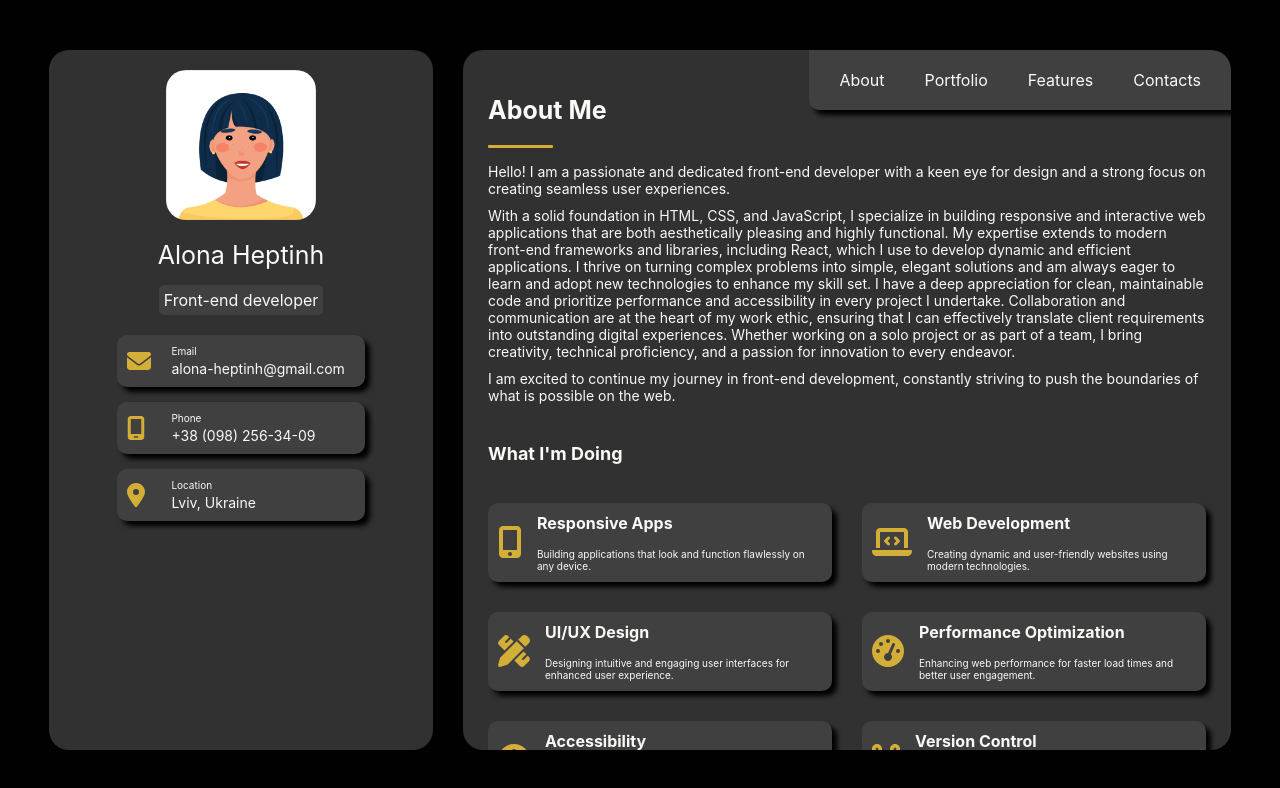
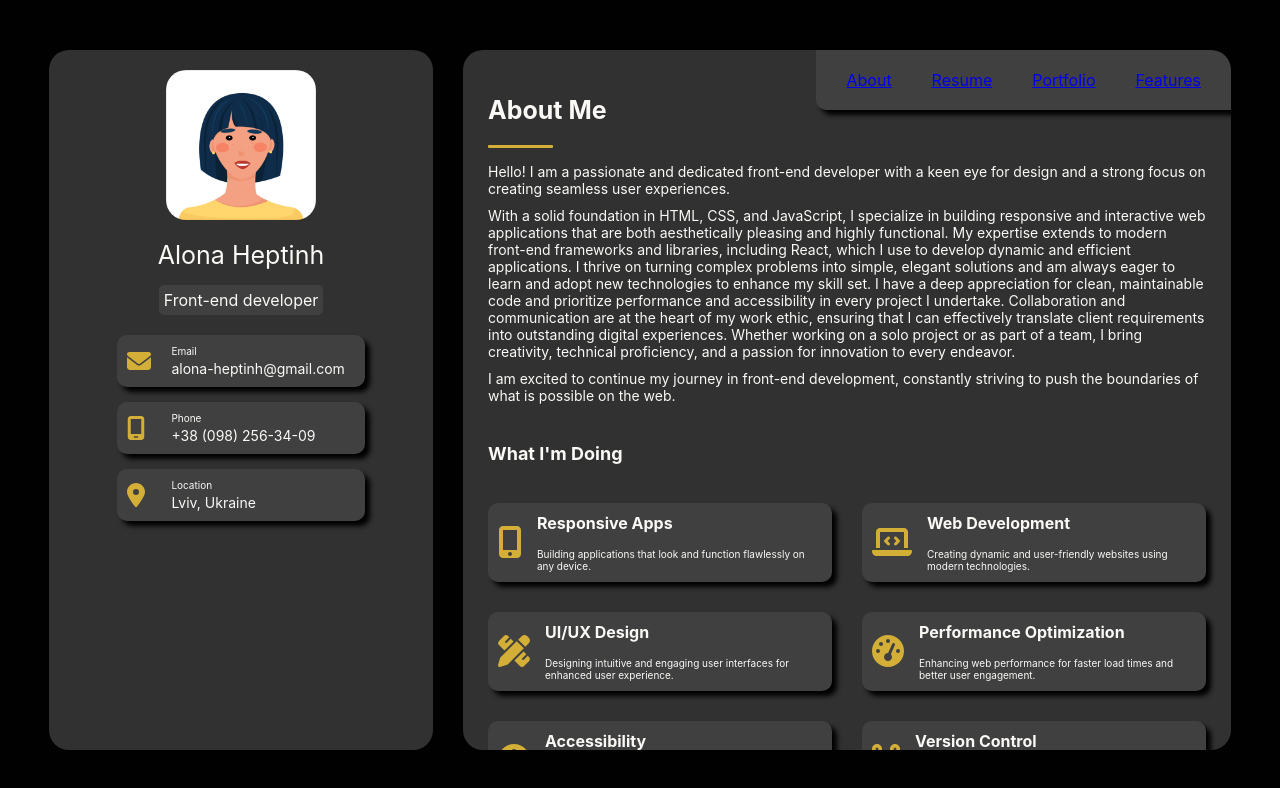
Before and after one commit to abriconi/portfolio, a React (Vite) app: page /about in a window 1280 px wide. Shown: the top 788 px of the page. Built offline with nearby package versions, Linux system fonts and the light colour scheme.

Commit message:
feat(navigation): created navigation pages

```diff
--- a/src/components/AboutMe/AboutMe.tsx
+++ b/src/components/AboutMe/AboutMe.tsx
@@ -5,8 +5,6 @@ import { Toolkit } from "./Toolkit";
 import { Activities } from "./Activities";
 
 export const AboutMe = () => {
-    console.log(1);
-
     return (
         <div className={styles.wrapper}>
             <HeadingDetailed text="About Me"/>
--- a/src/components/AboutMe/Activities.tsx
+++ b/src/components/AboutMe/Activities.tsx
@@ -10,8 +10,8 @@ export const Activities = () => {
         <div className={styles.activities}>
             <h4 className={styles.heading}>What I'm Doing </h4>
             <div className={styles.activitiesWrapper}>
-                {CV_DATA.activities.map((item) =>
-                    <div className={styles.activitiesCard}>
+                {CV_DATA.activities.map((item, index) =>
+                    <div className={styles.activitiesCard} key={index}>
                         <FontAwesomeIcon icon={item.logo as IconProp} size="2x" style={{ color: iconColor }}/>
                         <div className={styles.description}>
                             <h5 className={styles.itemHeading}>{item.item}</h5>
--- a/src/components/DetailedInfo/DetailedInfo.tsx
+++ b/src/components/DetailedInfo/DetailedInfo.tsx
@@ -1,4 +1,3 @@
-import React from "react";
 import { Outlet } from "react-router-dom";
 import { Navigation } from "../Navigation/Navigation";
 import styles from "./DetailedInfo.module.scss";
--- /dev/null
+++ b/src/components/Features/Features.tsx
@@ -0,0 +1,3 @@
+export const Features = () => {
+    return <div>Features</div>
+}
--- a/src/components/Navigation/Navigation.tsx
+++ b/src/components/Navigation/Navigation.tsx
@@ -1,13 +1,15 @@
+import { Link } from "react-router-dom";
 import styles from "./styles.module.scss";
+import { AppRoutes } from "../../routes";
 
 export const Navigation = () => {
   return (
     <nav className={styles.wrapper}>
       <ul className={styles.menu}>
-        <li className={styles.menuItem}>About</li>
-        <li className={styles.menuItem}>Portfolio</li>
-        <li className={styles.menuItem}>Features</li>
-        <li className={styles.menuItem}>Contacts</li>
+        <li className={styles.menuItem}><Link to={AppRoutes.About}>About</Link></li>
+        <li className={styles.menuItem}><Link to={AppRoutes.Resume}>Resume</Link></li>
+        <li className={styles.menuItem}><Link to={AppRoutes.Portfolio}>Portfolio</Link></li>
+        <li className={styles.menuItem}><Link to={AppRoutes.Features}>Features</Link></li>
       </ul>
     </nav>
   );
--- a/src/components/OtherComponent.tsx
+++ /dev/null
@@ -1,3 +0,0 @@
-export const OtherComponent = () => {
-    return ( <div>OtherComponent</div> );
-}
--- /dev/null
+++ b/src/components/Portfolio/Portfolio.tsx
@@ -0,0 +1,3 @@
+export const Portfolio = () => {
+    return <div>Portfolio</div>
+}
--- /dev/null
+++ b/src/components/Resume/Resume.tsx
@@ -0,0 +1,3 @@
+export const Resume = () => {
+    return ( <div>Resume</div> );
+}
--- a/src/main.tsx
+++ b/src/main.tsx
@@ -1,12 +1,12 @@
 import React from "react";
 import ReactDOM from "react-dom/client";
 import { BrowserRouter } from "react-router-dom";
-import { AppRoutes } from "./router.tsx";
+import { AppRouter } from "./router.tsx";
 
 ReactDOM.createRoot(document.getElementById("root")!).render(
   <React.StrictMode>
     <BrowserRouter>
-      <AppRoutes />
+      <AppRouter />
     </BrowserRouter>
   </React.StrictMode>
 );
--- a/src/router.tsx
+++ b/src/router.tsx
@@ -1,23 +1,21 @@
-import { Routes, Route, Navigate } from "react-router-dom";
+import { Route, Navigate, Routes } from "react-router-dom";
 import App from "./App";
 import { AboutMe } from "./components/AboutMe/AboutMe";
-import { OtherComponent } from "./components/OtherComponent";
+import { AppRoutes } from "./routes";
+import { Portfolio } from "./components/Portfolio/Portfolio";
+import { Resume } from "./components/Resume/Resume";
+import { Features } from "./components/Features/Features";
 
-
-enum Routes1 {
-  Home = "/",
-  About = "about",
-  Other = "other",
-}
-
-export const AppRoutes = () => {
+export const AppRouter = () => {
   return (
     <Routes>
-      <Route path={Routes1.Home} element={<App />}>
-        <Route index element={<Navigate to={Routes1.About} replace />} />
-        <Route path={Routes1.About} element={<AboutMe />} />
-        <Route path={Routes1.Other} element={<OtherComponent />} />
-        <Route path="*" element={<Navigate to={Routes1.About} replace />} />
+      <Route path={AppRoutes.Home} element={<App />}>
+        <Route index element={<Navigate to={AppRoutes.About} replace />} />
+        <Route path={AppRoutes.About} element={<AboutMe />} />
+        <Route path={AppRoutes.Portfolio} element={<Portfolio />} />
+        <Route path={AppRoutes.Resume} element={<Resume />} />
+        <Route path={AppRoutes.Features} element={<Features />} />
+        <Route path="*" element={<Navigate to={AppRoutes.About} replace />} />
       </Route>
     </Routes>
   );
--- /dev/null
+++ b/src/routes.ts
@@ -0,0 +1,8 @@
+export enum AppRoutes {
+    Home = "/",
+    About = "about",
+    Portfolio = "/portfolio",
+    Resume = "/resume",
+    Features = "/features",
+    Other = "other",
+}
```
